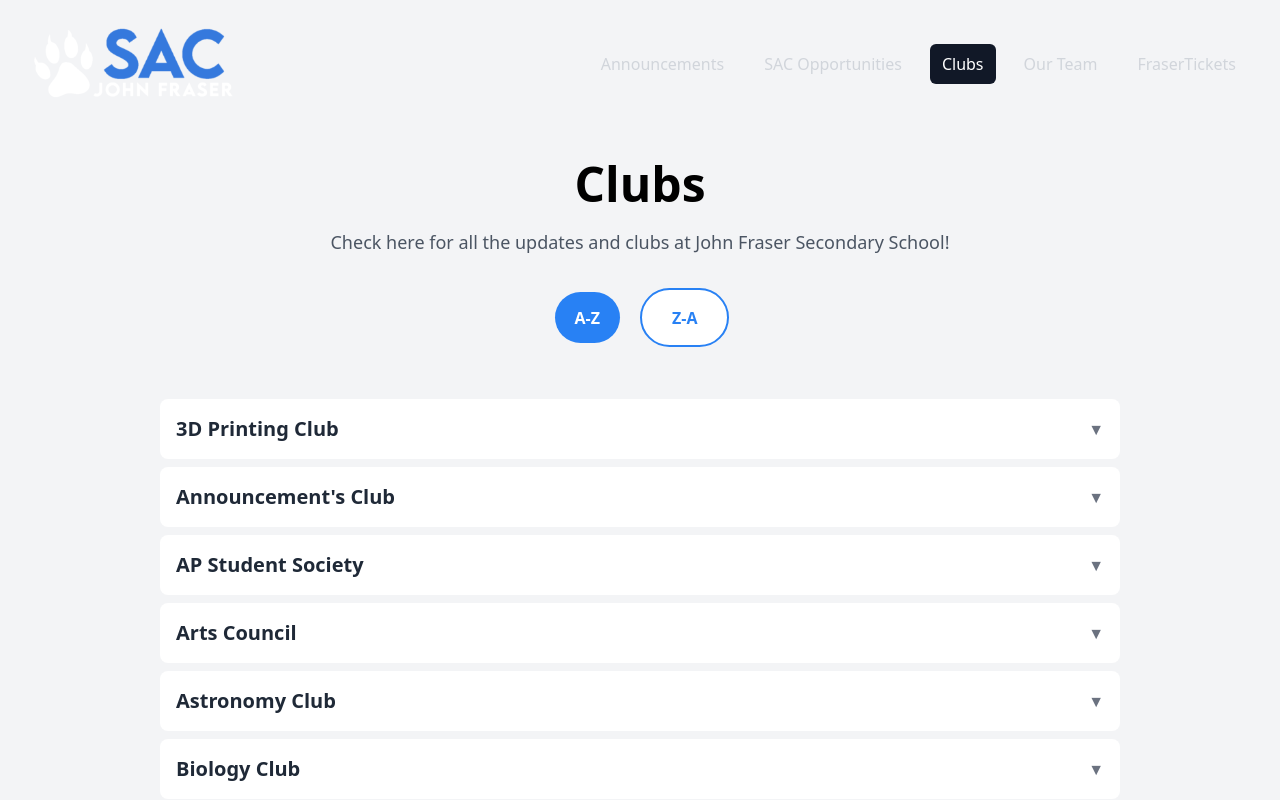
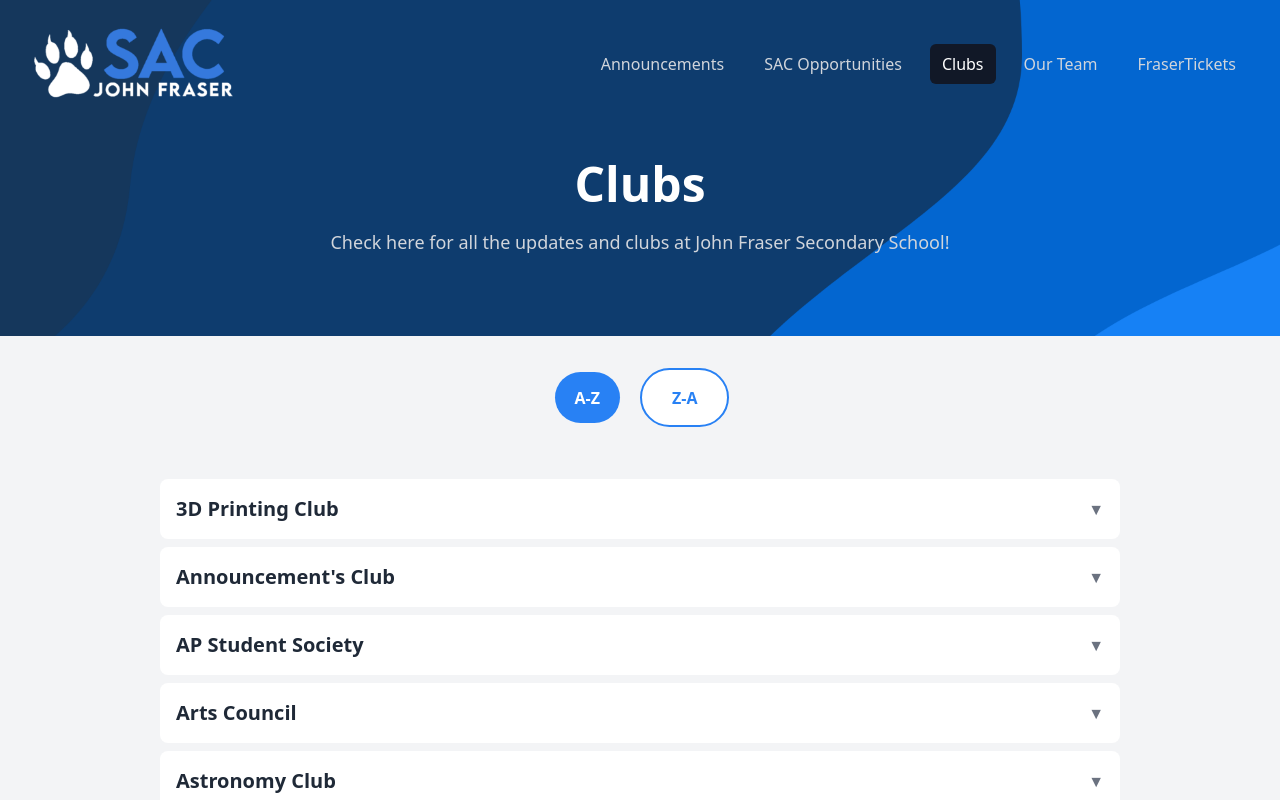
Before and after one commit to JohnfraserSAC/johnfrasersac, a Next.js app: page /clubs in a window 1280 px wide. Shown: the top 800 px of the page. Built offline with nearby package versions, Linux system fonts and the light colour scheme.

Commit message:
changed some pages to have the custom-background-4 property

```diff
--- a/app/announcements/page.tsx
+++ b/app/announcements/page.tsx
@@ -53,7 +53,7 @@ export default async function AnnouncementsPage({ searchParams }: { searchParams
     return (
         <main className=''>
             <BootstrapClient/>
-            <div className='flex justify-center items-center flex-col text-center mt-40 w-full my-8'>
+                <div className='text-white custom-background-4 flex justify-center items-center flex-col text-center pt-40 w-full py-8'>
                     <div className='mb-12 text-center flex flex-col justify-center items-center container'>
                         <h1 className='text-4xl mb-3 lg:text-6xl font-bold'>Announcements</h1>
                         <p className='w-7/12 text-lg mb-6'>Check here for all up to date new at John Fraser! Join our Google Classroom if you never want to miss an event.</p>
--- a/app/clubs/page.tsx
+++ b/app/clubs/page.tsx
@@ -40,11 +40,13 @@ const Page = () => {
 
   return (
     <main className="flex flex-col justify-center items-center min-h-screen bg-gray-100">
-      <div className="container mx-auto text-center mt-20 lg:mt-40">
-        <h1 className="text-3xl lg:text-6xl font-bold mb-5">Clubs</h1>
-        <p className="text-lg lg:w-6/12 mx-auto text-gray-600">
-          Check here for all the updates and clubs at John Fraser Secondary School!
-        </p>
+      <div className="custom-background-4 w-full px-auto text-center py-20 lg:pt-40">
+        <div className='container mx-auto'>
+          <h1 className="text-3xl lg:text-6xl font-bold mb-5 text-white">Clubs</h1>
+          <p className="text-lg lg:w-6/12 mx-auto text-gray-300">
+            Check here for all the updates and clubs at John Fraser Secondary School!
+          </p>
+        </div>
       </div>
 
       {/* Sort Buttons */}
--- a/app/team/page.tsx
+++ b/app/team/page.tsx
@@ -157,12 +157,10 @@ const page = () => {
         {aboutTheTeam.map((about, index) => (
           <div
             key={index}
-            className="bg-gray-200 flex justify-center items-center flex-col text-center rounded-2xl"
-            style={{ height: "70vh", width: "40vh" }}
+            className="bg-gray-200 flex justify-center items-center flex-col text-center rounded-2xl h-[70vh] w-[40vh]"
           >
             <div
-              className="w-full flex justify-center items-center"
-              style={{ height: "50%" }}
+              className="w-full flex justify-center items-center h-1/2"
             >
               <div className="w-52 h-52 overflow-hidden relative">
                 <Image
--- a/utils/clubs.js
+++ b/utils/clubs.js
@@ -411,7 +411,7 @@ const clubs = [
         description: "The Muslim Inter-Scholastic Tournament (MIST) is an engaging, educational, and exciting tournament geared towards connecting high school students to develop leadership, communication, and creative skills, all while gaining a deeper understanding of Islam. All students, regardless of their faith, are welcome to and encouraged to join! John Fraser's MIST team regularly competes in MIST and brings home awards, lasting memories, and even make it to Nationals in the USA. MIST has something to offer for everyone: sports teams, rap battles, chant-offs, performances, and more!",
         insta:'google.com',
         image: null
-    }
+    } ,
 ];
 
 export default clubs;
```
Also changed, not shown: app/opportunities/page.tsx (line endings or trailing spaces). Lines whose indentation alone changed are shown as unchanged.
